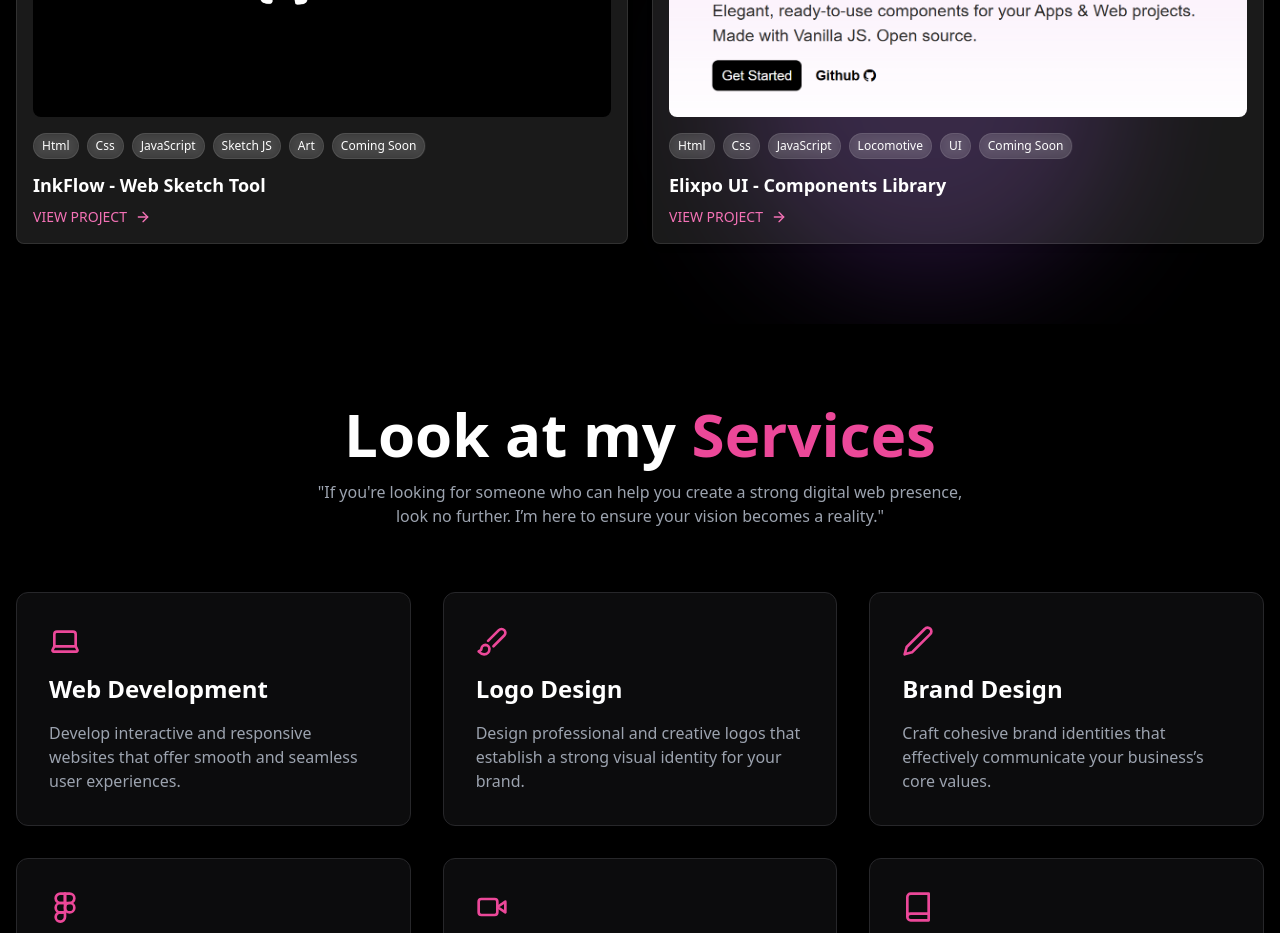
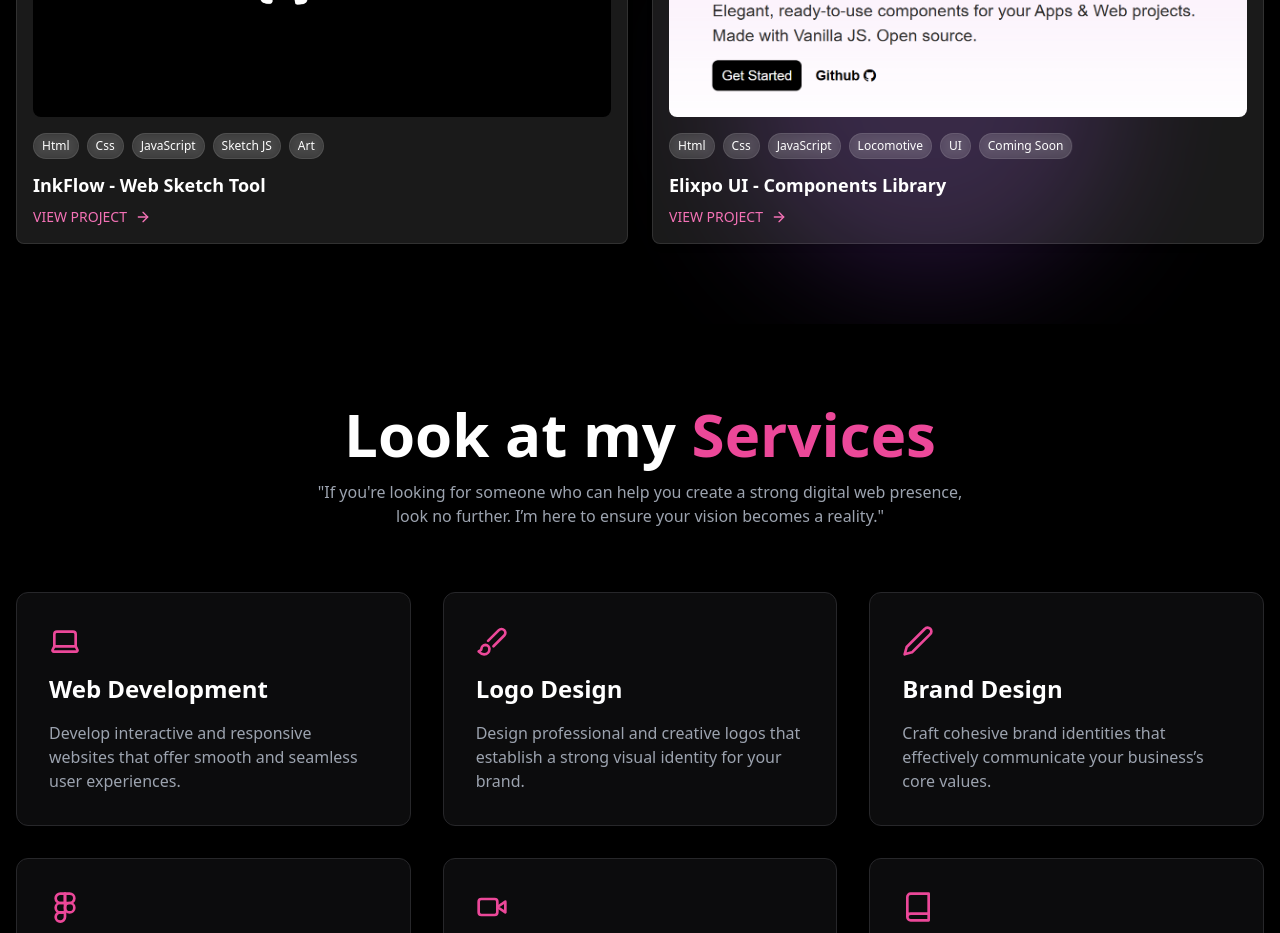
Before and after one commit to ez-vivek/Portfolio, a React (Vite) app: page / in a window 1280 px wide. Shown: the part 3340-4273 px from the top of the page. Built offline with nearby package versions, Linux system fonts and the light colour scheme.

Commit message:
update project URL for InkFlow and remove 'Coming Soon' tag

```diff
--- a/src/components/Projects.tsx
+++ b/src/components/Projects.tsx
@@ -27,8 +27,8 @@ const projects = [
   {
     image: '/InkFlow.png',
     title: 'InkFlow - Web Sketch Tool',
-    tags: ['Html', 'Css', 'JavaScript', 'Sketch JS', 'Art', 'Coming Soon'],
-    url: '',
+    tags: ['Html', 'Css', 'JavaScript', 'Sketch JS', 'Art'],
+    url: 'https://inkflow-workspace.vercel.app',
   },
   {
     image: '/Elixpo UI.png',
```
